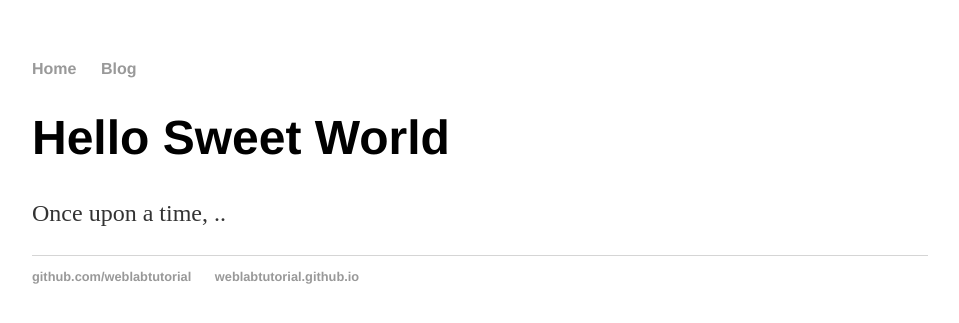
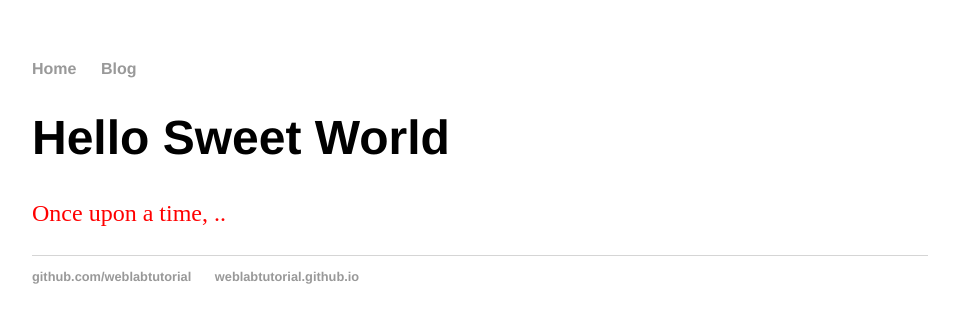
Before and after one commit to mm2168/mm2168-hw.ac.uk.github.io, a Jekyll site: the page built from index.html, in a window 1280 px wide. Shown: the top 323 px of the page, without its empty margins (160-1119 px from the left). Built offline with Jekyll 4.4.1, drawn with Linux system fonts in a browser that asks for light colours.

Commit message:
Update main.css

```diff
--- a/css/main.css
+++ b/css/main.css
@@ -9,7 +9,7 @@ h1 {
 p {
     font-size: 1.5em;
     line-height: 1.4em;
-    color: #333;
+    color: #FF0000;
 }
 footer {
     border-top: 1px solid #d5d5d5;
```
